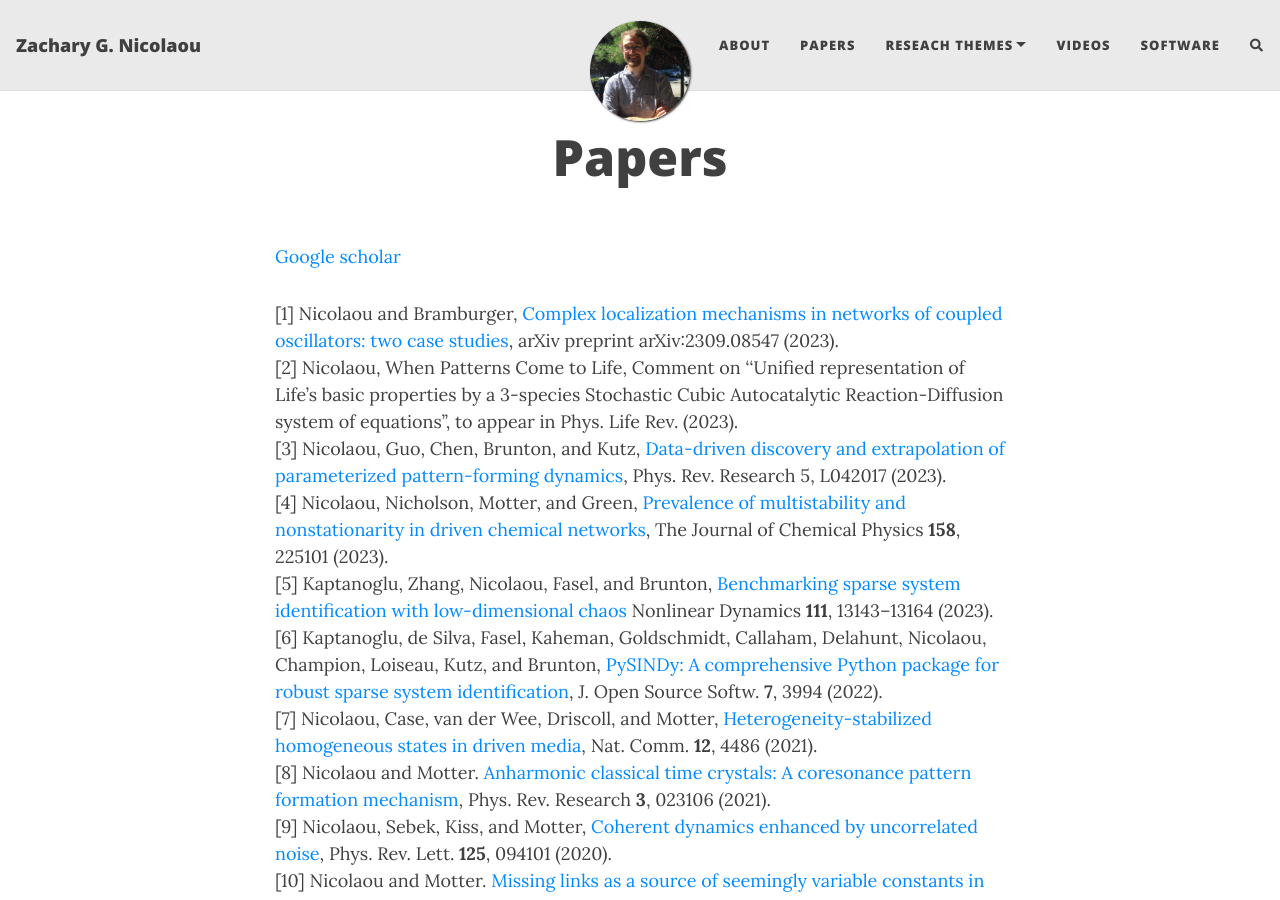
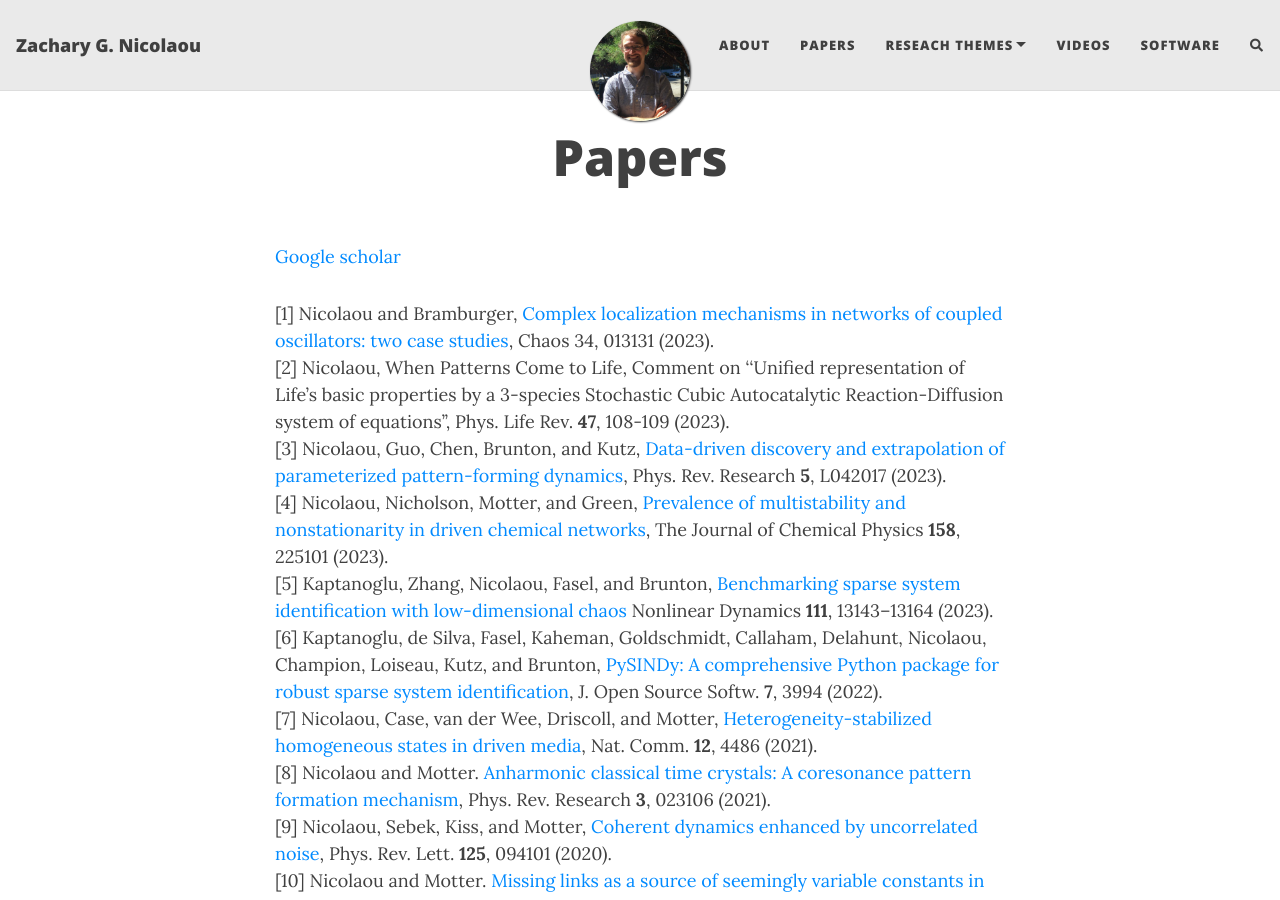
Before and after one commit to znicolaou/znicolaou.github.io, a Jekyll site: the page built from papers.md, in a window 1280 px wide and 900 px high. Built offline with Jekyll 4.4.1, drawn with Linux system fonts in a browser that asks for light colours; nearby versions of some CDN libraries; comment, search, counter and statistics services are not loaded.

Commit message:
updated papers

```diff
--- a/papers.md
+++ b/papers.md
@@ -5,9 +5,9 @@ title: Papers
 
 [Google scholar](https://scholar.google.com/citations?hl=en&user=P7hfYakAAAAJ)
 
-[1] Nicolaou and Bramburger, [Complex localization mechanisms in networks of coupled oscillators: two case studies](https://arxiv.org/abs/2309.08547), arXiv preprint arXiv:2309.08547 (2023).
-[2] Nicolaou, When Patterns Come to Life, Comment on ''Unified representation of Life’s basic properties by a 3-species Stochastic Cubic Autocatalytic Reaction-Diffusion system of equations'', to appear in Phys. Life Rev. (2023).
-[3] Nicolaou, Guo, Chen, Brunton, and Kutz, [Data-driven discovery and extrapolation of parameterized pattern-forming dynamics](https://doi.org/10.1103/PhysRevResearch.5.L042017), Phys. Rev. Research 5, L042017 (2023).
+[1] Nicolaou and Bramburger, [Complex localization mechanisms in networks of coupled oscillators: two case studies](https://arxiv.org/abs/2309.08547), Chaos 34, 013131 (2023).
+[2] Nicolaou, When Patterns Come to Life, Comment on ''Unified representation of Life’s basic properties by a 3-species Stochastic Cubic Autocatalytic Reaction-Diffusion system of equations'', Phys. Life Rev. **47**, 108-109 (2023).
+[3] Nicolaou, Guo, Chen, Brunton, and Kutz, [Data-driven discovery and extrapolation of parameterized pattern-forming dynamics](https://doi.org/10.1103/PhysRevResearch.5.L042017), Phys. Rev. Research **5**, L042017 (2023).
 [4] Nicolaou, Nicholson, Motter, and Green, [Prevalence of multistability and nonstationarity in driven chemical networks](https://doi.org/10.1063/5.0142589), The Journal of Chemical Physics **158**, 225101 (2023).
 [5] Kaptanoglu, Zhang, Nicolaou, Fasel, and Brunton, [Benchmarking sparse system identification with low-dimensional chaos](https://doi.org/10.1007/s11071-023-08525-4) Nonlinear Dynamics **111**, 13143–13164  (2023).
 [6] Kaptanoglu, de Silva,  Fasel,  Kaheman, Goldschmidt,  Callaham, Delahunt, Nicolaou,  Champion, Loiseau,  Kutz, and Brunton, 	[PySINDy: A comprehensive Python package for robust sparse system identification](https://doi.org/10.21105/joss.03994), J. Open Source Softw. **7**, 3994 (2022).
```
